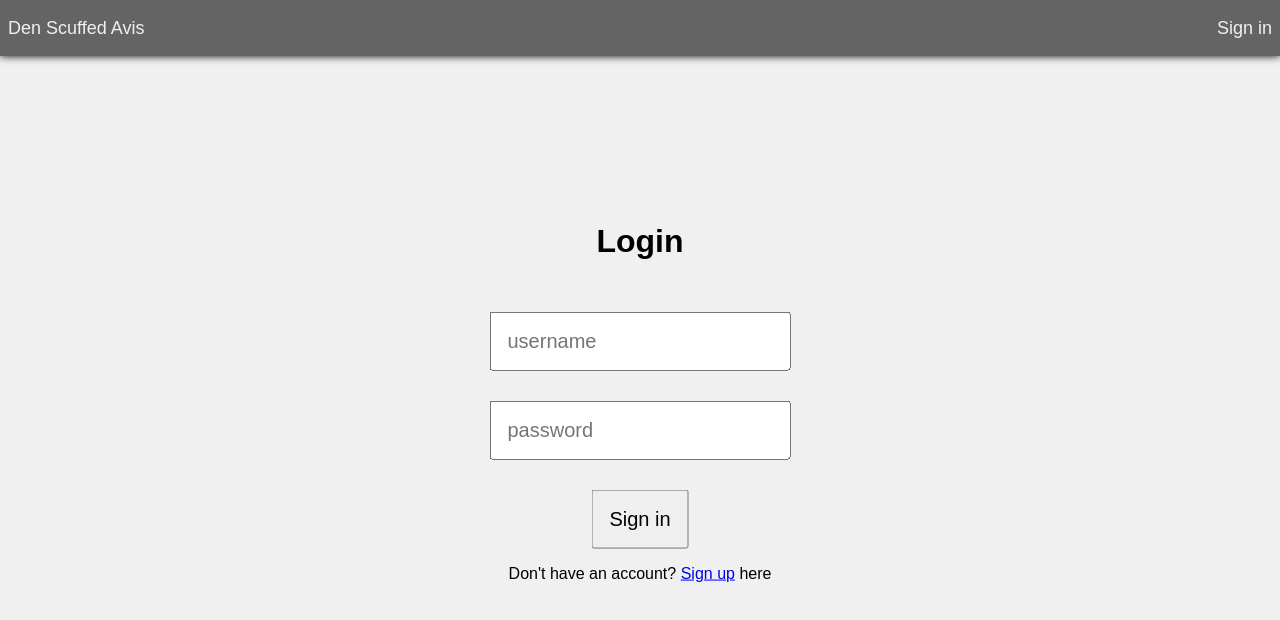
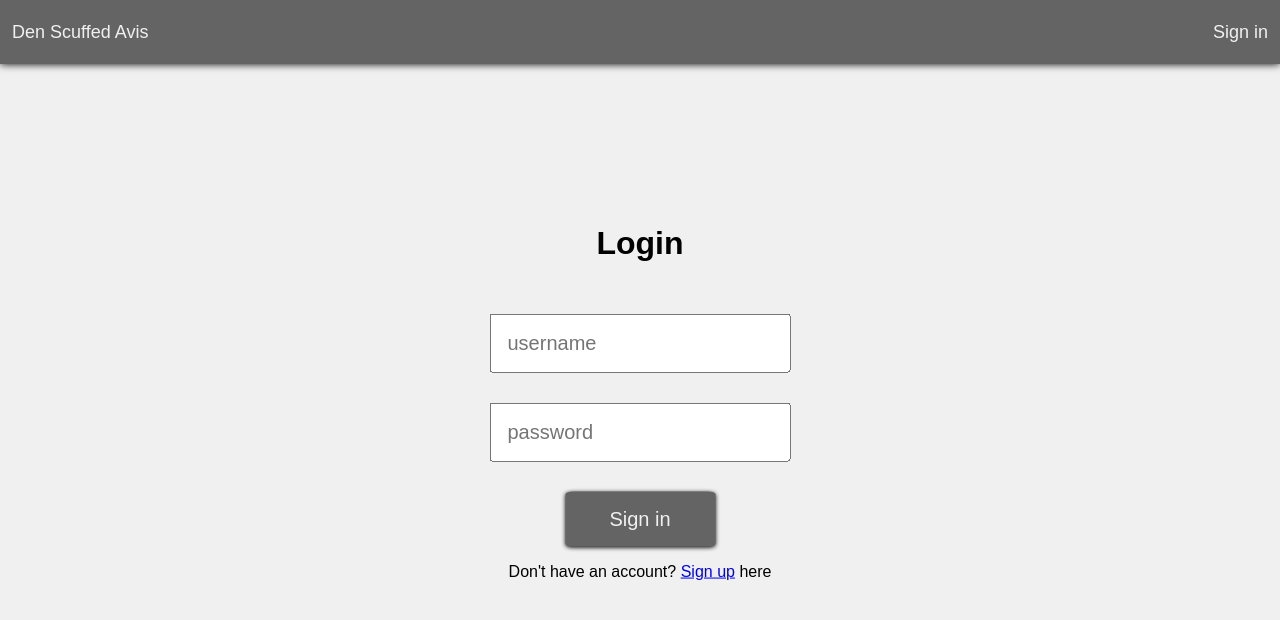
Before and after one commit to Druumihra/den-gule-avis, a React (Vite) app in the folder frontend/: page /login in a window 1280 px wide. Shown: the top 620 px of the page. Built offline with nearby package versions, Linux system fonts and the light colour scheme.

Commit message:
epic animation designs

```diff
--- a/frontend/src/components/topbar.css
+++ b/frontend/src/components/topbar.css
@@ -8,19 +8,21 @@
   }
 
 .link {
+  padding: 4px;
   display: flex;
   align-items: center;
   border: none;
+  border-radius: 5%;
   background: none;
   color:rgb(240, 240, 240);
   cursor: pointer;
   height: 40px;
   font-size: large;
   text-decoration: none;
+  transition: 200ms ease-in-out background-color;
 
 }
 
 .link:hover {
-  background-color: rgb(240, 240, 240);
-  color: black;
+  background-color:  rgb(110, 110, 110);
 }
--- a/frontend/src/pages/Login.tsx
+++ b/frontend/src/pages/Login.tsx
@@ -12,7 +12,7 @@ function Login() {
                 <br />
                 <input type="password" placeholder="password" />
                 <br />
-                <input type="submit" value="Sign in" />
+                <button type="submit">Sign in</button>
                 <p>
                     Don't have an account?{" "}
                     <span className="account-msg">
--- a/frontend/src/pages/auth.css
+++ b/frontend/src/pages/auth.css
@@ -13,6 +13,28 @@
     font-size: 20px;
 }
 
+.auth button {
+    width: 150px;
+    border: none;
+    color:rgb(240, 240, 240);
+    transition: 200ms ease-in-out box-shadow;
+    background-color: rgb(100, 100, 100);
+    box-shadow: 0px 1px 4px 0px black;
+    border-radius: 5%;
+}
+
+.auth button:hover {
+    box-shadow: 0px 2px 8px 0px black;
+}
+
+.auth button:active {
+    box-shadow: 0px 0px 2px 0px black
+}
+
 .auth p {
     font-size: 16px;
 }
+
+.error-msg {
+    color: rgb(200, 0, 0)
+}
```
